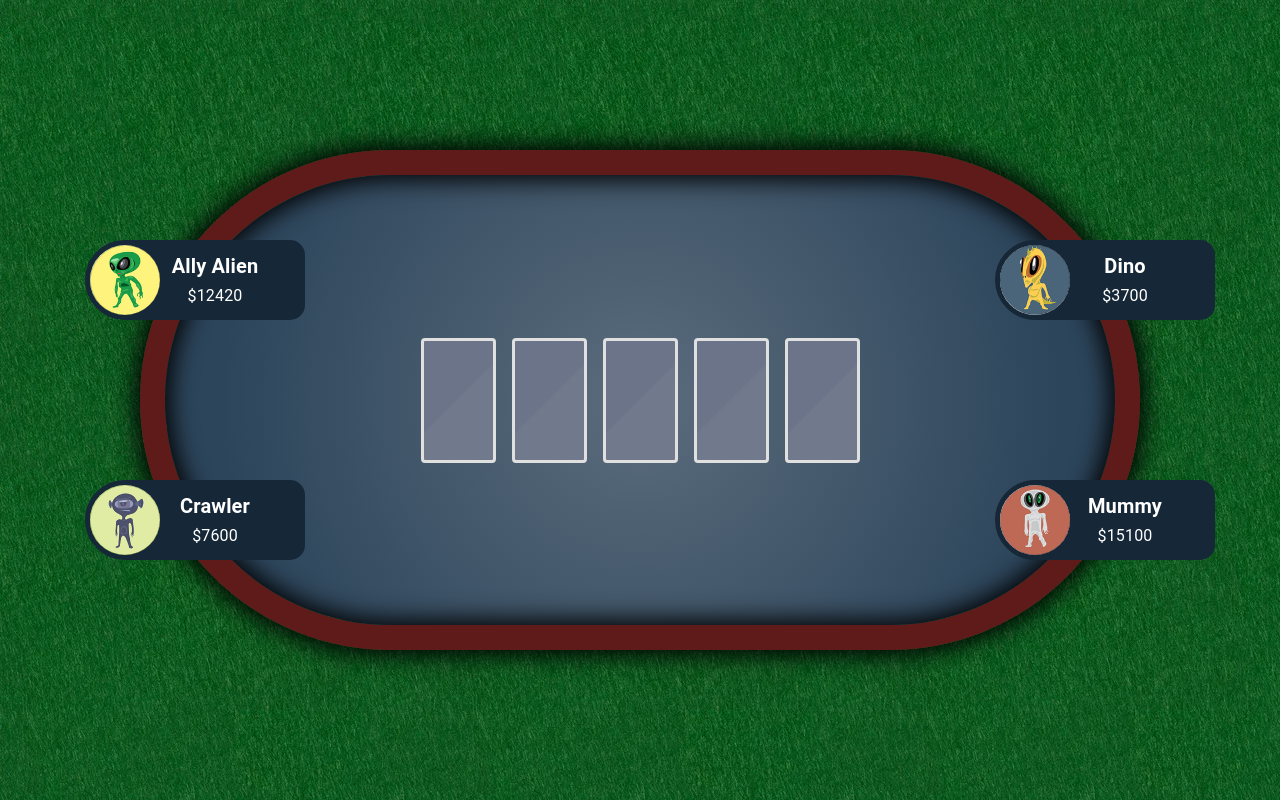
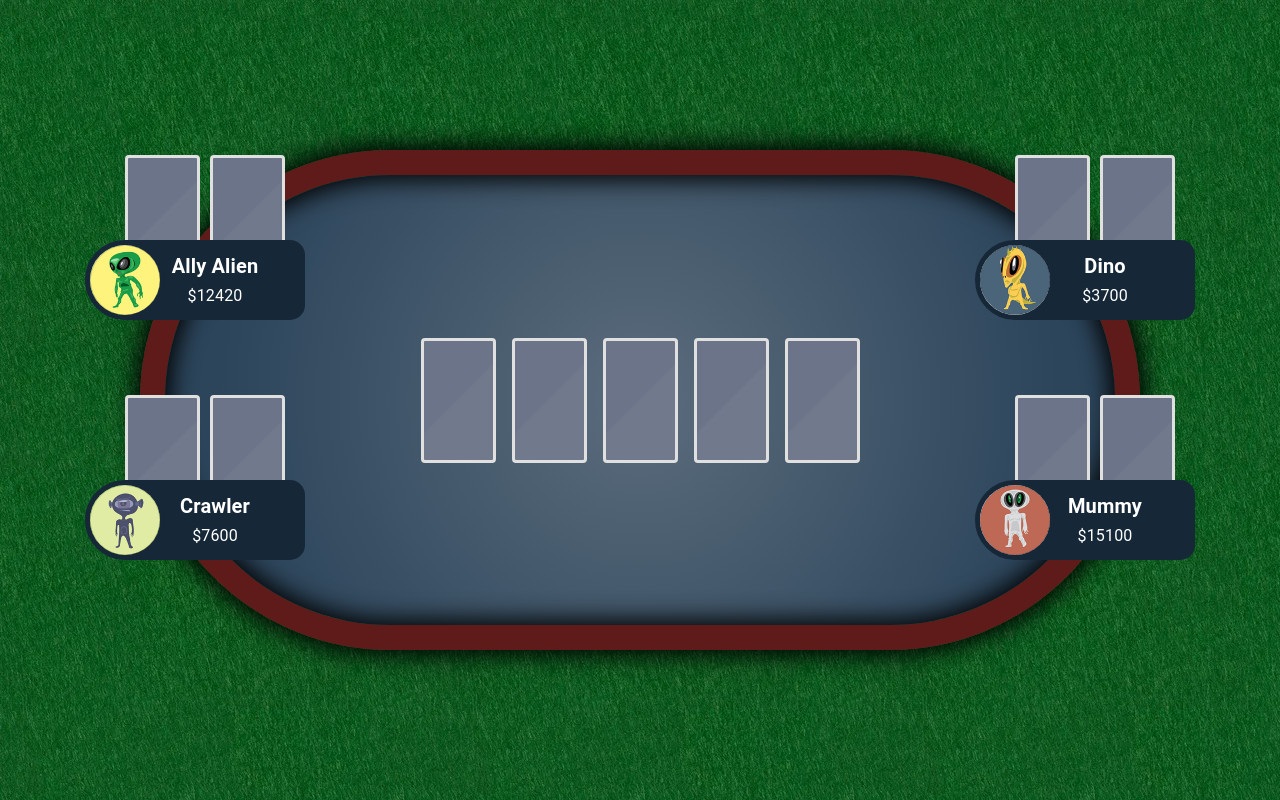
Before and after one commit to pazdalski/Poker-Web-Game, a React (Create React App) app: page / in a window 1280 px wide. Built offline with nearby package versions, Linux system fonts and the light colour scheme.

Commit message:
bot's cards are now well positioned

```diff
--- a/src/components/Bot.jsx
+++ b/src/components/Bot.jsx
@@ -1,5 +1,7 @@
 import { Avatar, Stack, Typography } from "@mui/material";
 import React from "react";
+import BotCard from "./Card/BotCard";
+import "./Card/cards.css";
 
 const Bot = ({ position, name, cash, img }) => {
   return (
@@ -17,6 +19,10 @@ const Bot = ({ position, name, cash, img }) => {
           ${cash}
         </Typography>
       </Stack>
+      <div className="cards-container">
+        <BotCard left />
+        <BotCard />
+      </div>
     </div>
   );
 };
--- /dev/null
+++ b/src/components/Card/BotCard.jsx
@@ -0,0 +1,7 @@
+const BotCard = ({ left }) => {
+  return (
+    <div className="bot-card" style={left ? { left: 40 } : { right: 20 }}></div>
+  );
+};
+
+export default BotCard;
--- /dev/null
+++ b/src/components/Card/cards.css
@@ -0,0 +1,14 @@
+.cards-container {
+  width: 220px;
+  position: relative;
+}
+.cards-container .bot-card {
+  width: 75px;
+  height: 125px;
+  background: linear-gradient(-45deg, rgb(112, 122, 140) 50%, rgb(108, 116, 137) 52%);
+  border: 3px solid rgb(224, 224, 224);
+  border-radius: 4px;
+  position: absolute;
+  bottom: 40px;
+  z-index: 1;
+}/*# sourceMappingURL=cards.css.map */
--- /dev/null
+++ b/src/components/Card/cards.scss
@@ -0,0 +1,24 @@
+@mixin bot-card {
+  width: 75px;
+  height: 125px;
+  background: linear-gradient(
+    -45deg,
+    rgba(112, 122, 140, 1) 50%,
+    rgba(108, 116, 137, 1) 52%
+  );
+  border: 3px solid rgb(224, 224, 224);
+  border-radius: 4px;
+}
+
+.cards-container {
+  width: 220px;
+  position: relative;
+
+  .bot-card {
+    @include bot-card;
+    position: absolute;
+
+    bottom: 40px;
+    z-index: 1;
+  }
+}
--- a/src/components/Players/Players.jsx
+++ b/src/components/Players/Players.jsx
@@ -8,8 +8,8 @@ import img4 from "../../assets/bot-images/bot4.png";
 const playerPositions = {
   player1: { bottom: 0, left: "-80px" },
   player2: { top: 0, left: "-80px" },
-  player3: { top: 0, right: 40 },
-  player4: { bottom: 0, right: 40 },
+  player3: { top: 0, right: "-80px" },
+  player4: { bottom: 0, right: "-80px" },
 };
 
 const Players = () => {
--- a/src/components/Players/players.css
+++ b/src/components/Players/players.css
@@ -14,7 +14,7 @@
   width: 80px;
   height: 80px;
   border: 5px solid #162738;
-  z-index: 2;
+  z-index: 3;
 }
 .container .player .player-info {
   position: absolute;
@@ -25,4 +25,5 @@
   border-bottom-right-radius: 15px;
   top: 0;
   left: 40px;
+  z-index: 2;
 }/*# sourceMappingURL=players.css.map */
--- a/src/components/Players/players.scss
+++ b/src/components/Players/players.scss
@@ -14,7 +14,7 @@
       width: 80px;
       height: 80px;
       border: 5px solid #162738;
-      z-index: 2;
+      z-index: 3;
     }
     .player-info {
       position: absolute;
@@ -25,6 +25,7 @@
       border-bottom-right-radius: 15px;
       top: 0;
       left: 40px;
+      z-index: 2;
     }
   }
 }
```
Also changed, not shown: 2 other files (tests, documents, lock files or other folders).
